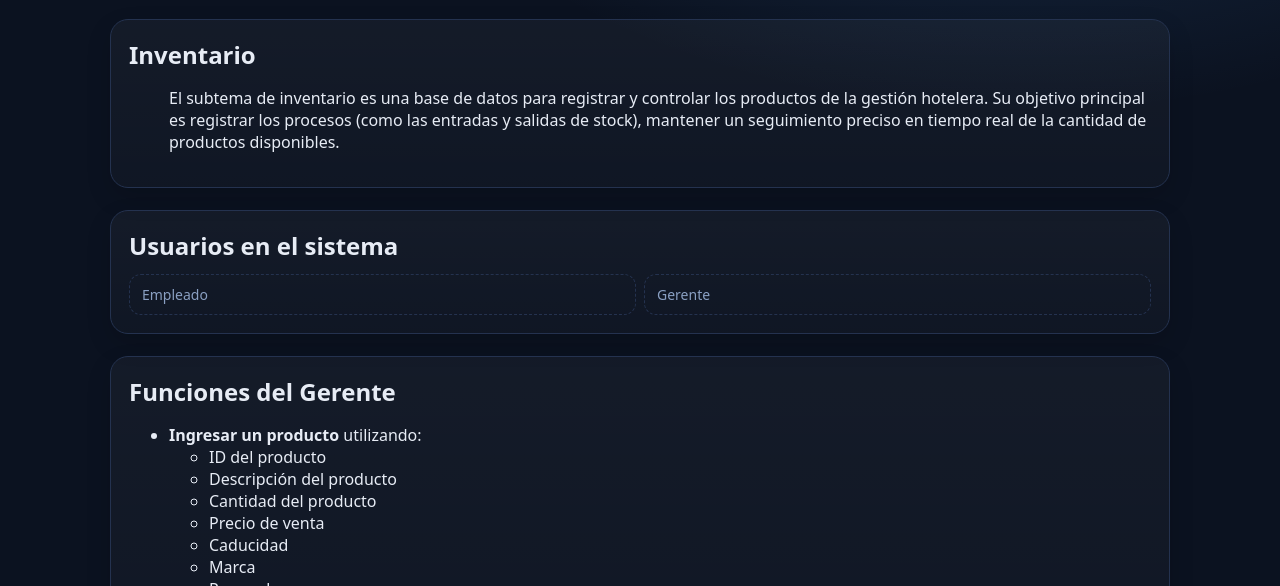
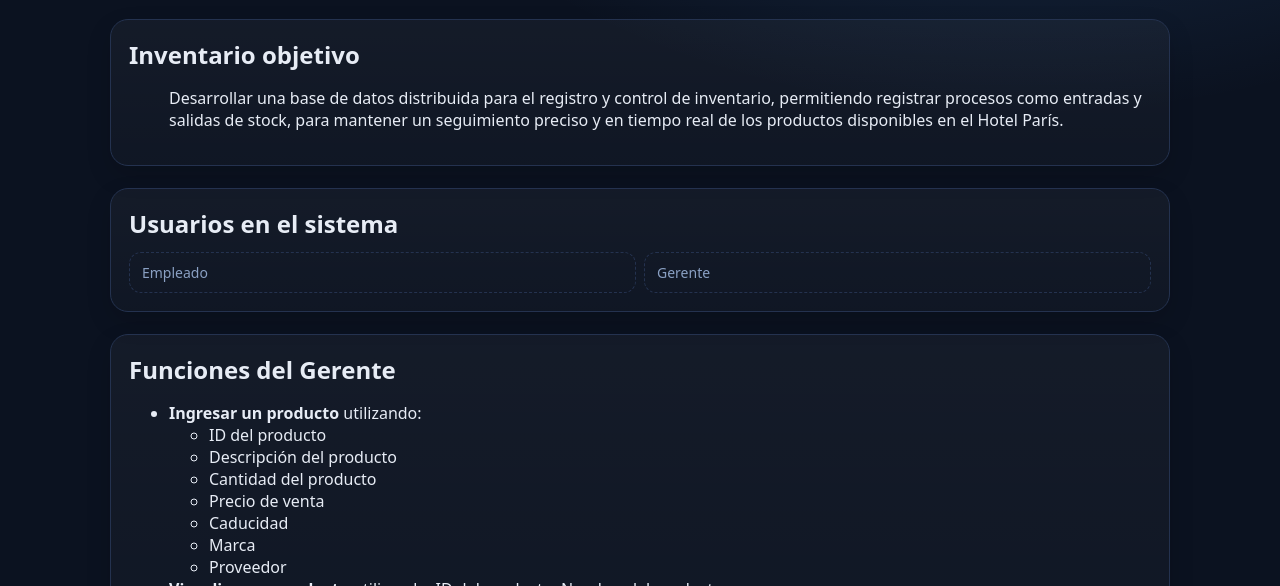
Before and after one commit to GustavoBM18/TISGustavoBM, a plain HTML site: page INVENTARIO_/Inventario.html in a window 1280 px wide. Shown: the part 214-800 px from the top of the page. Drawn offline with Linux system fonts and the light colour scheme.

Commit message:
Objetivo Inventario

```diff
--- a/INVENTARIO_/Inventario.html
+++ b/INVENTARIO_/Inventario.html
@@ -167,9 +167,9 @@
     <p class="lead">Sistema de control y administración para productos, usuarios y operaciones clave del hotel.</p>
     <!-- DESCRIPCIÓN DEL SISTEMA -->
     <section class="card">
-      <h2>Inventario</h2>
+      <h2>Inventario objetivo</h2>
       <ul>
-        </li>El subtema de inventario es una base de datos para registrar y controlar los productos de la gestión hotelera. Su objetivo principal es registrar los procesos (como las entradas y salidas de stock), mantener un seguimiento preciso en tiempo real de la cantidad de productos disponibles.</li>
+        </li>Desarrollar una base de datos distribuida para el registro y control de inventario, permitiendo registrar procesos como entradas y salidas de stock, para mantener un seguimiento preciso y en tiempo real de los productos disponibles en el Hotel París.</li>
       </ul>
     </section>
 
```
Also changed, not shown: INVENTARIO_/MR_Inventario.html (+2 -2 lines), INVENTARIO_/Reg_Inventario.html (+2 -2 lines), INVENTARIO_/SQL_Inventario.html (+2 -2 lines).
